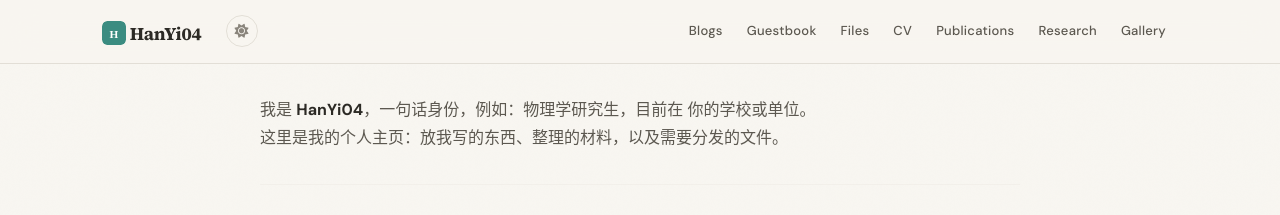
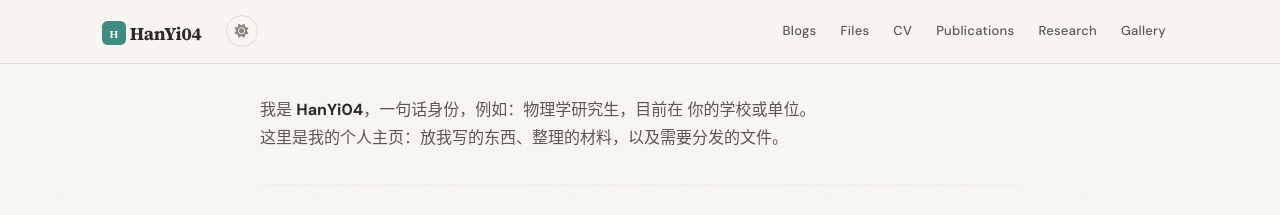
Before and after one commit to HanYi04/HanYi04.github.io, a Jekyll site: the page built from _pages/home.md, in a window 1280 px wide. Shown: the top 215 px of the page. Built offline with Jekyll 4.4.1, drawn with Linux system fonts in a browser that asks for light colours; a style sheet for code colours, icons or effects is not loaded.

Commit message:
移除留言板页面与导航项，回归纯静态展示
留言板的后端代码（functions/、schema.sql、wrangler.toml）保留在仓库里但不参与构建，
页面已归档到 _archive/。将来想启用时：恢复 _pages/guestbook.md 的引用、
在 nav_pages 加回 guestbook、按 留言板部署指南.md 部署到 Cloudflare 即可。

```diff
--- a/_config.yml
+++ b/_config.yml
@@ -43,7 +43,6 @@ analytics:
 # name 必须对应 _pages/ 里的文件名（不含 .md）
 nav_pages:
   - name: blogs
-  - name: guestbook
   - name: files
   - name: cv
   - name: publications
@@ -96,3 +95,4 @@ exclude:
   - schema.sql
   - wrangler.jsonc
   - functions
+  - _archive
```
Also changed, not shown: _archive/guestbook.md (renamed from _pages/guestbook.md).
